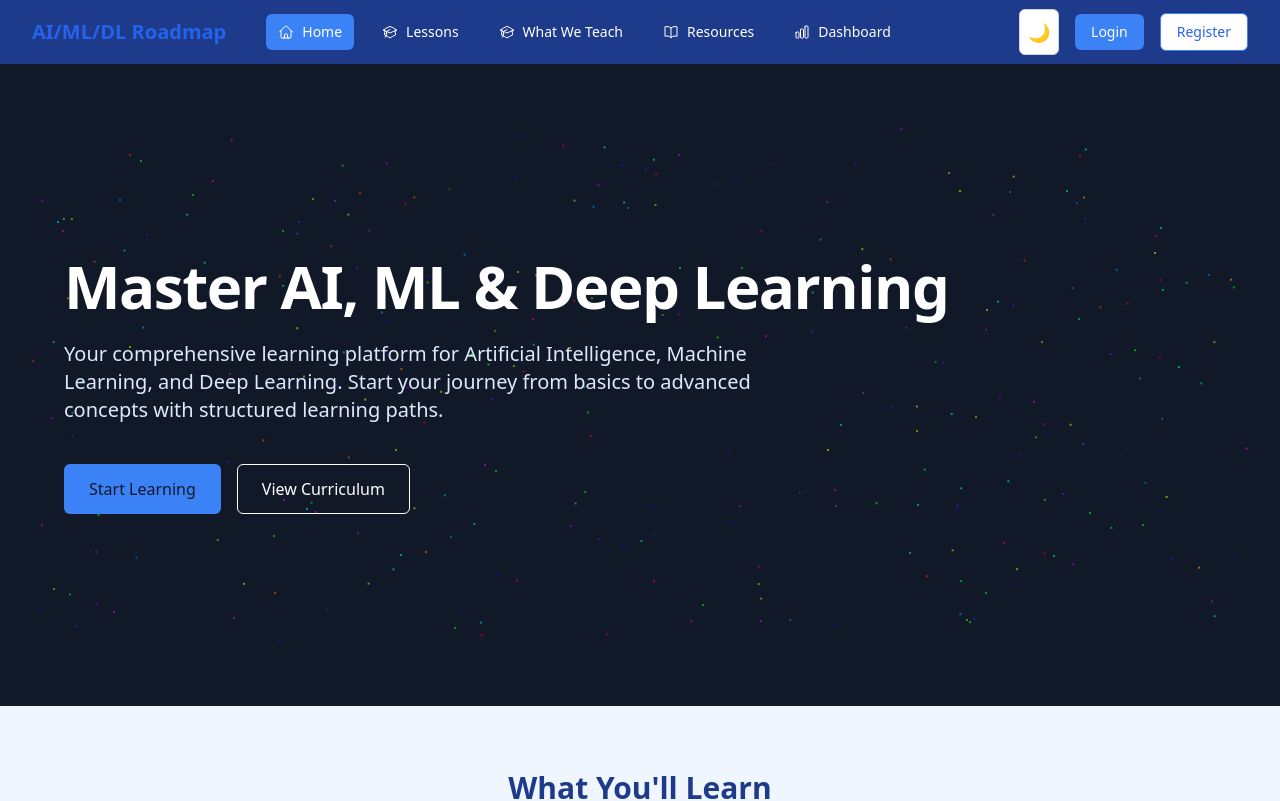
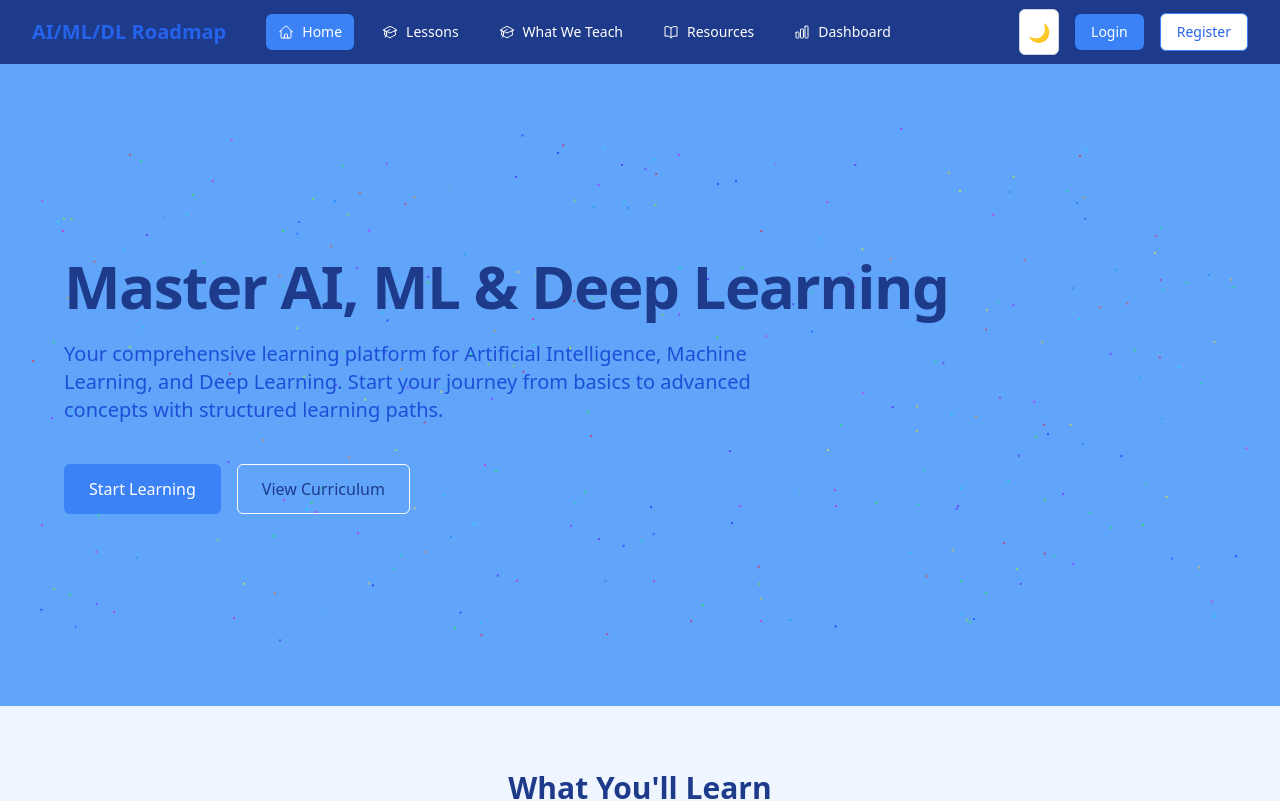
Before and after one commit to hvega6/AI-ML-DL-roadmap, a React (Vite) app in the folder frontend/: page /#/ in a window 1280 px wide. Shown: the top 801 px of the page. Built offline with nearby package versions, Linux system fonts and the light colour scheme.

Commit message:
Update Home.tsx

```diff
--- a/frontend/src/views/Home.tsx
+++ b/frontend/src/views/Home.tsx
@@ -111,7 +111,7 @@ const Home: React.FC = () => {
       </div>
 
       {/* Hero Section */}
-      <div className="bg-gray-900 py-16 px-4 sm:px-6 lg:px-8 relative">
+      <div className={`${isDarkMode ? 'bg-gray-900' : 'bg-blue-400'} py-16 px-4 sm:px-6 lg:px-8 relative`}>
         <div className="relative max-w-7xl mx-auto py-24 px-4 sm:py-32 sm:px-6 lg:px-8">
           <style>{`
             @keyframes particleAnimation {
@@ -203,22 +203,30 @@ const Home: React.FC = () => {
           </div>
 
           <div className="relative z-10">
-            <h1 className="text-4xl font-extrabold tracking-tight text-white sm:text-5xl lg:text-6xl">
+            <h1 className={`text-4xl font-extrabold tracking-tight ${isDarkMode ? 'text-white' : 'text-blue-900'} sm:text-5xl lg:text-6xl`}>
               Master AI, ML & Deep Learning
             </h1>
-            <p className="mt-6 text-xl text-blue-100 max-w-3xl">
+            <p className={`mt-6 text-xl ${isDarkMode ? 'text-gray-300' : 'text-blue-700'} max-w-3xl`}>
               Your comprehensive learning platform for Artificial Intelligence, Machine Learning, and Deep Learning. Start your journey from basics to advanced concepts with structured learning paths.
             </p>
             <div className="mt-10 flex space-x-4">
               <button
                 onClick={() => setIsRegisterModalOpen(true)}
-                className="inline-flex items-center px-6 py-3 border border-transparent text-base font-medium rounded-md text-base bg-blue-500 hover:bg-gray-700 transition-colors duration-200"
+                className={`inline-flex items-center px-6 py-3 border border-transparent text-base font-medium rounded-md text-base
+                  ${isDarkMode
+                    ? 'bg-blue-500 hover:bg-blue-600'
+                    : 'bg-blue-500 hover:bg-blue-600 text-white'
+                  } transition-colors duration-200`}
               >
                 Start Learning
               </button>
               <Link
                 to="/curriculum"
-                className="inline-flex items-center px-6 py-3 border border-white text-base font-medium rounded-md text-white hover:bg-blue-800 transition-colors duration-200"
+                className={`inline-flex items-center px-6 py-3 border border-white text-base font-medium rounded-md
+                  ${isDarkMode
+                    ? 'text-white hover:bg-blue-600'
+                    : 'text-blue-900 border-blue-900 hover:bg-blue-600 hover:text-white'
+                  } transition-colors duration-200`}
               >
                 View Curriculum
               </Link>
```
